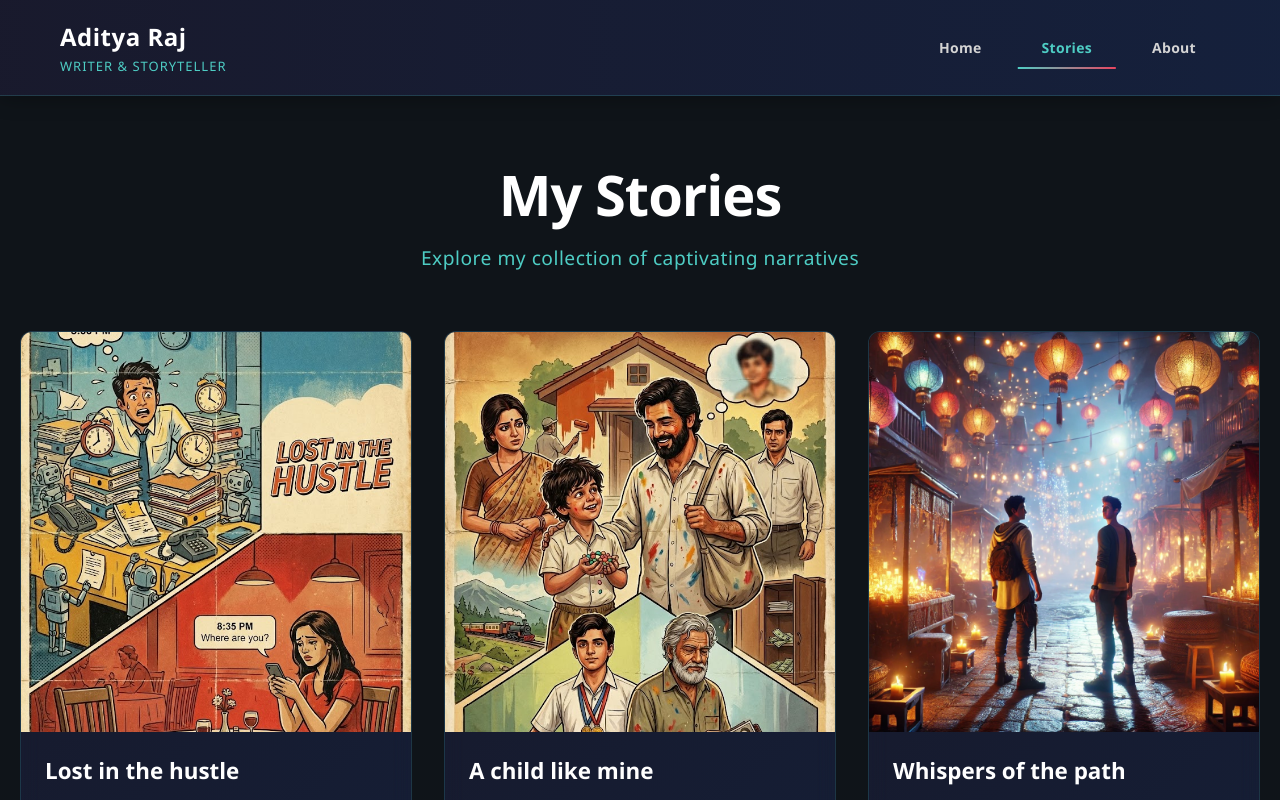
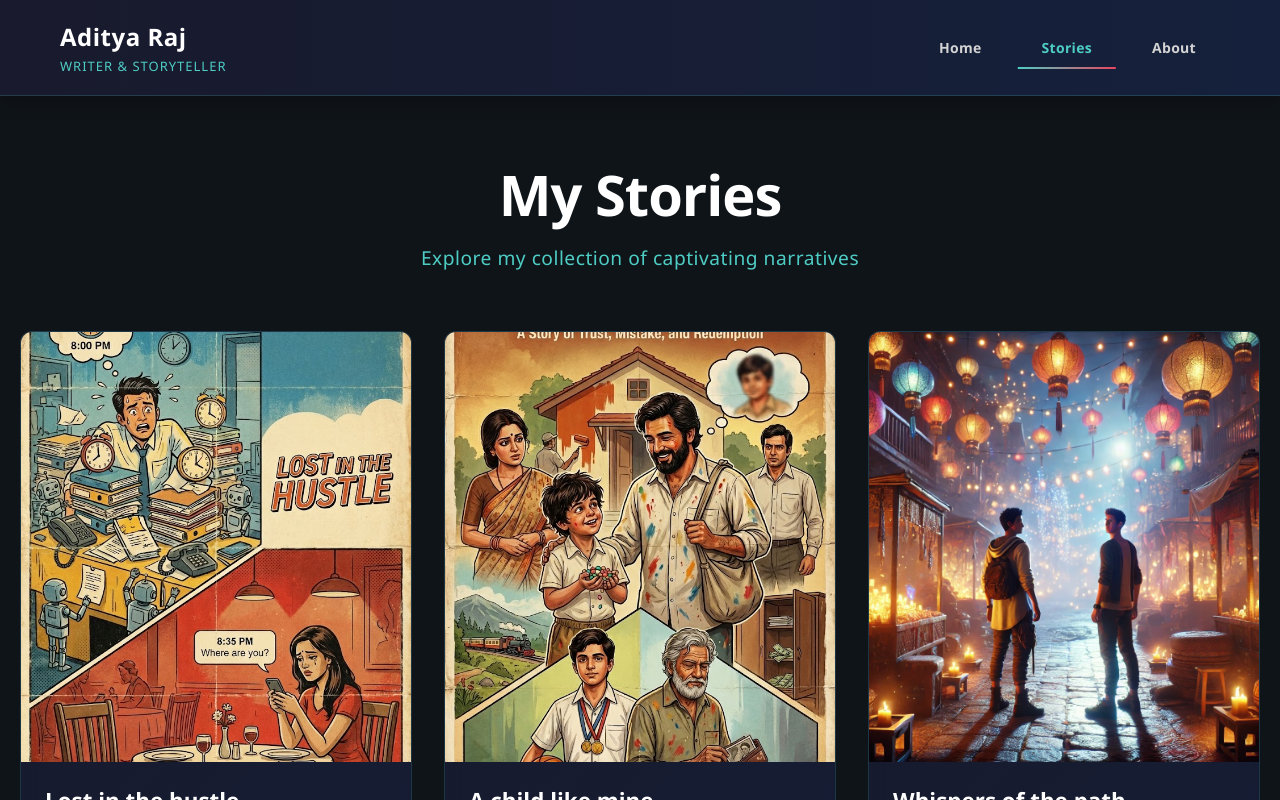
Before and after one commit to aditinni/storyboard, a React (Create React App) app: page /storyboard/my-stories in a window 1280 px wide. Shown: the top 800 px of the page. Built offline with nearby package versions, Linux system fonts and the light colour scheme.

Commit message:
change in height

```diff
--- a/src/Pages/Mystories.css
+++ b/src/Pages/Mystories.css
@@ -62,7 +62,7 @@
 /* Story Image Wrapper */
 .story-image-wrapper {
   width: 100%;
-  height: 400px;
+  height: 50%;
   overflow: hidden;
 
   background: linear-gradient(135deg, #1a1a2e, #16213e);
```
